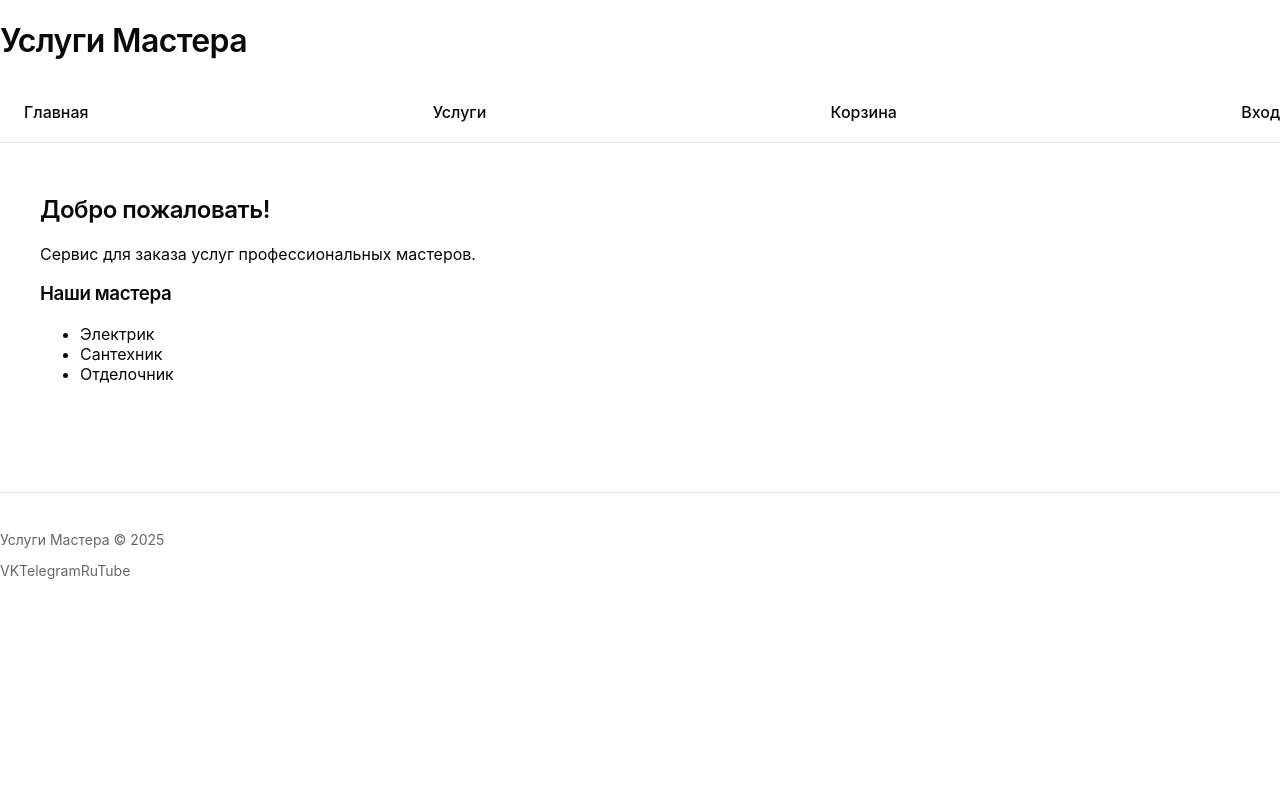
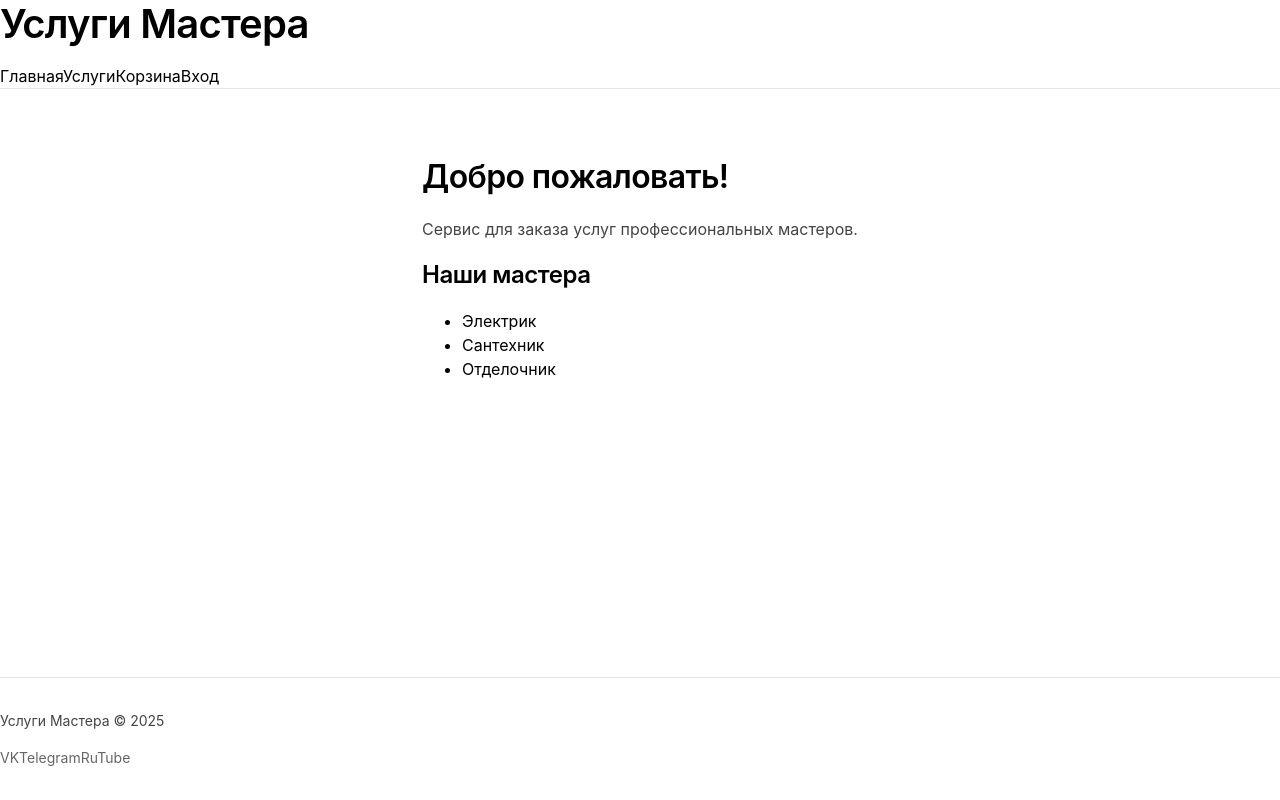
Before and after one commit to darkovvv/site, a Next.js app in the folder frontend/: page / in a window 1280 px wide. Built offline with nearby package versions, Linux system fonts and the light colour scheme.

Commit message:
Update globals.css

```diff
--- a/frontend/app/globals.css
+++ b/frontend/app/globals.css
@@ -1,34 +1,230 @@
-/* Black & White Premium UI */
+/* =========================
+   RESET + BASE
+========================= */
 
-:root { --bg: #ffffff; --bg-muted: #f5f5f5; --text: #0a0a0a; --text-muted: #666666; --border: #e5e5e5; --accent: #000000; }
+*,
+*::before,
+*::after {
+  box-sizing: border-box;
+}
 
-{ box-sizing: border-box; }
+html, body {
+  height: 100%;
+  margin: 0;
+  padding: 0;
+}
 
+body {
+  display: flex;
+  flex-direction: column;
+  font-family: Inter, system-ui, -apple-system, BlinkMacSystemFont, "Segoe UI", sans-serif;
+  background: #ffffff;
+  color: #000000;
+  -webkit-font-smoothing: antialiased;
+  line-height: 1.5;
+}
 
-html, body { margin: 0; padding: 0; background: var(--bg); color: var(--text); font-family: Inter, -apple-system, BlinkMacSystemFont, 'Segoe UI', sans-serif; }
+/* =========================
+   LAYOUT
+========================= */
 
-.container { max-width: 1200px; margin: 0 auto; padding: 32px 20px; }
+main {
+  flex: 1;
+}
 
-header { border-bottom: 1px solid var(--border); }
+.container {
+  max-width: 1200px;
+  margin: 0 auto;
+  padding-left: 24px;
+  padding-right: 24px;
+}
 
-nav { display: flex; align-items: center; justify-content: space-between; padding: 20px 0; }
+section {
+  padding: 64px 0;
+}
 
-nav a { text-decoration: none; color: var(--text); margin-left: 24px; font-weight: 500; }
+@media (max-width: 768px) {
+  section {
+    padding: 40px 0;
+  }
 
-nav a:hover { text-decoration: underline; }
+  .container {
+    padding-left: 16px;
+    padding-right: 16px;
+  }
+}
 
-h1, h2, h3 { font-weight: 600; letter-spacing: -0.02em; }
+/* =========================
+   HEADER
+========================= */
 
-.card { background: var(--bg); border: 1px solid var(--border); border-radius: 16px; padding: 24px; }
+header {
+  border-bottom: 1px solid #e5e5e5;
+  background: #ffffff;
+}
 
-.grid { display: grid; grid-template-columns: repeat(auto-fit, minmax(280px, 1fr)); gap: 24px; }
+.header-inner {
+  height: 72px;
+  display: flex;
+  align-items: center;
+  justify-content: space-between;
+  gap: 24px;
+}
 
-button { background: var(--accent); color: #fff; border: 1px solid var(--accent); border-radius: 12px; padding: 12px 20px; font-size: 14px; cursor: pointer; }
+/* =========================
+   FOOTER
+========================= */
 
-button.secondary { background: #fff; color: var(--text); }
+footer {
+  border-top: 1px solid #e5e5e5;
+  padding: 32px 0;
+  background: #ffffff;
+  font-size: 14px;
+  color: #666666;
+}
 
-input { width: 100%; padding: 12px 14px; border-radius: 12px; border: 1px solid var(--border); font-size: 14px; }
+/* =========================
+   TYPOGRAPHY
+========================= */
 
-input:focus { outline: none; border-color: var(--accent); }
+h1, h2, h3, h4, h5, h6 {
+  margin: 0 0 16px 0;
+  font-weight: 600;
+  letter-spacing: -0.02em;
+}
 
-.footer { border-top: 1px solid var(--border); margin-top: 60px; padding: 24px 0; color: var(--text-muted); font-size: 14px; }
+h1 {
+  font-size: 40px;
+  line-height: 1.2;
+}
+
+h2 {
+  font-size: 32px;
+}
+
+h3 {
+  font-size: 24px;
+}
+
+p {
+  margin: 0 0 16px 0;
+  color: #444444;
+}
+
+a {
+  color: inherit;
+  text-decoration: none;
+}
+
+a:hover {
+  text-decoration: underline;
+}
+
+/* =========================
+   BUTTONS
+========================= */
+
+button {
+  font-family: inherit;
+  cursor: pointer;
+  border: none;
+  background: none;
+}
+
+.btn {
+  display: inline-flex;
+  align-items: center;
+  justify-content: center;
+  padding: 12px 20px;
+  border-radius: 10px;
+  font-size: 14px;
+  font-weight: 500;
+  white-space: nowrap;
+  transition: all 0.2s ease;
+}
+
+/* primary */
+.btn-primary {
+  background: #000000;
+  color: #ffffff;
+}
+
+.btn-primary:hover {
+  background: #111111;
+}
+
+/* outline */
+.btn-outline {
+  border: 1px solid #000000;
+  color: #000000;
+}
+
+.btn-outline:hover {
+  background: #000000;
+  color: #ffffff;
+}
+
+/* =========================
+   CARDS
+========================= */
+
+.card {
+  border: 1px solid #e5e5e5;
+  border-radius: 16px;
+  padding: 24px;
+  background: #ffffff;
+}
+
+/* =========================
+   FORMS
+========================= */
+
+input,
+textarea {
+  width: 100%;
+  padding: 12px 14px;
+  border-radius: 10px;
+  border: 1px solid #d4d4d4;
+  font-size: 14px;
+  font-family: inherit;
+}
+
+input:focus,
+textarea:focus {
+  outline: none;
+  border-color: #000000;
+}
+
+/* =========================
+   UTILITIES
+========================= */
+
+.text-center {
+  text-align: center;
+}
+
+.mt-0 { margin-top: 0; }
+.mt-16 { margin-top: 16px; }
+.mt-24 { margin-top: 24px; }
+.mt-40 { margin-top: 40px; }
+
+.mb-0 { margin-bottom: 0; }
+.mb-16 { margin-bottom: 16px; }
+.mb-24 { margin-bottom: 24px; }
+.mb-40 { margin-bottom: 40px; }
+
+/* =========================
+   FIXES (важно)
+========================= */
+
+/* Запрещаем горизонтальный вылет */
+body {
+  overflow-x: hidden;
+}
+
+/* Убираем 100vw баги */
+img, video {
+  max-width: 100%;
+  height: auto;
+  display: block;
+}
```
